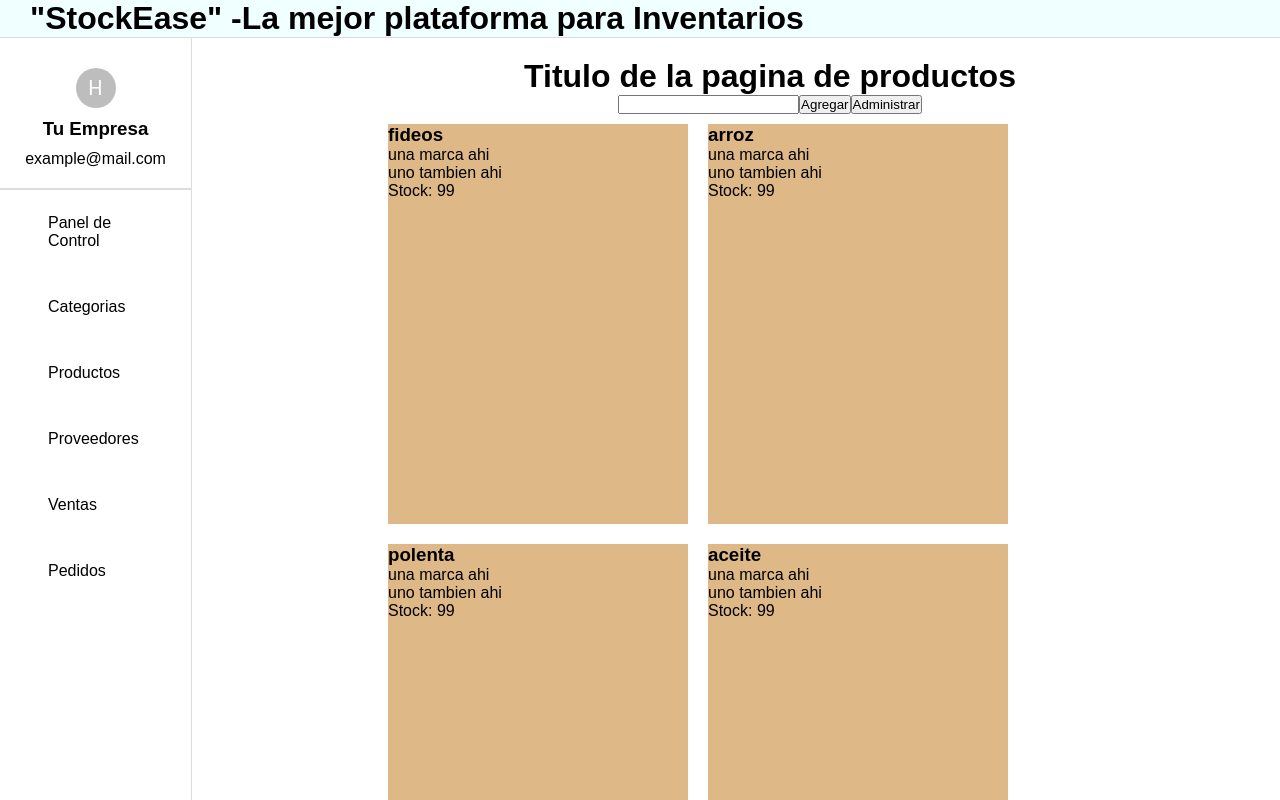
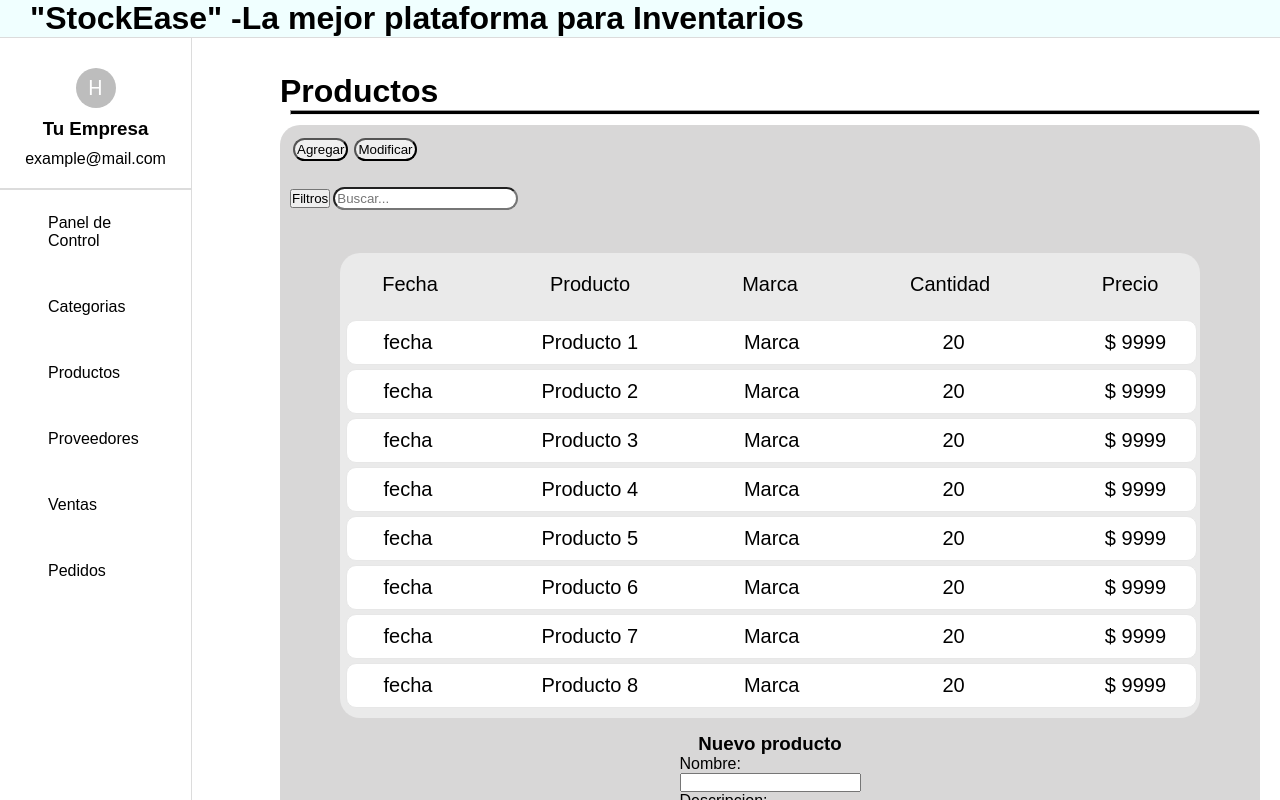
Before and after one commit to No-Country-simulation/s14-21-n-python, a React (Vite) app in the folder frontend/: page /products in a window 1280 px wide. Shown: the top 800 px of the page. Built offline with nearby package versions, Linux system fonts and the light colour scheme.

Commit message:
fix: Estilos basicos para la pagina de productos

```diff
--- a/frontend/src/components/Products/Products.jsx
+++ b/frontend/src/components/Products/Products.jsx
@@ -6,69 +6,119 @@ const Products = () => {
   const testArray = [
     {
       id: "1",
-      name: "fideos",
-      stock: "99",
-      brand: "una marca ahi",
-      provider: "uno tambien ahi",
+      date: "fecha",
+      product: "Producto 1",
+      brand: "Marca",
+      amount: "20",
+      price: "9999",
     },
     {
       id: "2",
-      name: "arroz",
-      stock: "99",
-      brand: "una marca ahi",
-      provider: "uno tambien ahi",
+      date: "fecha",
+      product: "Producto 2",
+      brand: "Marca",
+      amount: "20",
+      price: "9999",
     },
     {
       id: "3",
-      name: "polenta",
-      stock: "99",
-      brand: "una marca ahi",
-      provider: "uno tambien ahi",
+      date: "fecha",
+      product: "Producto 3",
+      brand: "Marca",
+      amount: "20",
+      price: "9999",
     },
     {
       id: "4",
-      name: "aceite",
-      stock: "99",
-      brand: "una marca ahi",
-      provider: "uno tambien ahi",
+      date: "fecha",
+      product: "Producto 4",
+      brand: "Marca",
+      amount: "20",
+      price: "9999",
+    },
+    {
+      id: "5",
+      date: "fecha",
+      product: "Producto 5",
+      brand: "Marca",
+      amount: "20",
+      price: "9999",
+    },
+    {
+      id: "6",
+      date: "fecha",
+      product: "Producto 6",
+      brand: "Marca",
+      amount: "20",
+      price: "9999",
+    },
+    {
+      id: "7",
+      date: "fecha",
+      product: "Producto 7",
+      brand: "Marca",
+      amount: "20",
+      price: "9999",
+    },
+    {
+      id: "8",
+      date: "fecha",
+      product: "Producto 8",
+      brand: "Marca",
+      amount: "20",
+      price: "9999",
     },
   ];
 
   const [modifyProds, setModifyProds] = useState(false);
 
   return (
-    <main className={style.container}>
-      <div>
-        <h1>Titulo de la pagina de productos</h1>
+    <main>
+      <div className={style.title}>
+        <h1>Productos</h1>
       </div>
-      <section>
-        <div>
-          <input type="text" />
+      <hr className={style.separateLine} />
+
+      <section className={style.container}>
+        <section className={style.containerFilters}>
+          <div className={style.modifyControls}>
             <button>Agregar</button>
             <button onClick={() => setModifyProds(!modifyProds)}>
-            Administrar
+              Modificar
             </button>
           </div>
+
+          <div className={style.searchAndFilter}>
+            <button>Filtros</button>
+            <input type="text" placeholder="Buscar..." />
+          </div>
         </section>
-      <section className={style.layout}>
+
+        <section>
+          <div className={style.layout}>
+            <div className={style.header}>
+              <div className={style.column}>Fecha</div>
+              <div className={style.column}>Producto</div>
+              <div className={style.column}>Marca</div>
+              <div className={style.column}>Cantidad</div>
+              <div className={style.column}>Precio</div>
+            </div>
             {testArray.map((prod) => {
               return (
-            <div className={style.card} key={prod.id}>
-              <h3>{prod.name}</h3>
-              <p> {prod.brand}</p>
-              <p> {prod.provider} </p>
-              <p> Stock: {prod.stock}</p>
-              {modifyProds && (
-                <div>
-                  <button>Mod</button>
-                  <button>Elim</button>
-                </div>
-              )}
+                <div className={style.row} key={prod.id}>
+                  <div className={style.column}>{prod.date}</div>
+                  <div className={style.column}>{prod.product}</div>
+                  <div className={style.column}>{prod.brand}</div>
+                  <div className={style.column}>{prod.amount}</div>
+                  <div className={style.column}>$ {prod.price}</div>
+                  {modifyProds && <button>E</button>}
                 </div>
               );
             })}
+          </div>
         </section>
         <AddProd />
+      </section>
     </main>
   );
 };
--- a/frontend/src/components/Products/Products.module.css
+++ b/frontend/src/components/Products/Products.module.css
@@ -1,19 +1,89 @@
 .container {
-    display: flex;
-    flex-direction:column ;
-    justify-content: center;
-    align-items: center;
+  display: flex;
+  flex-direction: column;
+  justify-content: center;
+  align-items: center;
+  border-radius: 20px;
+  background-color: rgb(216, 215, 215);
+}
+
+.title {
+  margin-top: 15px;
+}
+
+.title h1 {
+  text-align: left;
 }
 
 .layout {
+  background-color: rgb(234, 234, 234);
+  border-radius: 20px;
+  margin: 30px 15px 15px;
+  padding-bottom: 6px;
+  max-width: 100%;
+}
+
+.header {
   display: flex;
-  flex-wrap: wrap;
-  max-width: 80%;
-  }
+  flex-wrap: nowrap;
+  padding: 20px;
+  gap: 80px;
+  text-align: center;
+  font-weight: 500;
+}
 
-  .card{
-    background-color:burlywood;
-    width: 300px;
-    height: 400px;
-    margin: 10px;
-  }
+.row {
+  background-color: white;
+  display: flex;
+  width: 99%;
+  border: 1px solid #e7e7e7;
+  border-radius: 10px;
+  padding: 10px;
+  gap: 80px;
+  text-align: center;
+  margin: 4px 6px 4px 6px;
+}
+
+.column {
+  flex: 1;
+  font-size: 20px;
+  width: 100px;
+  margin: auto 0;
+}
+
+.separateLine {
+  height: 5px;
+  background-color: black;
+  margin: 0px 0px 10px 10px;
+}
+
+
+.containerFilters {
+  display: flex;
+  flex-direction: column;
+  justify-content: flex-start;
+  width: 100%;
+}
+
+.searchAndFilter {
+  margin: 5px;
+  padding: 5px;
+  width: 250px;
+}
+
+.searchAndFilter input {
+  padding: 2px;
+  margin: 3px;
+  border-radius: 20px;
+}
+
+.modifyControls {
+  margin: 5px;
+  padding: 5px;
+}
+
+.modifyControls button {
+  padding: 2px;
+  margin: 3px;
+  border-radius: 20px;
+}
```
Lines whose indentation alone changed are shown as unchanged.
